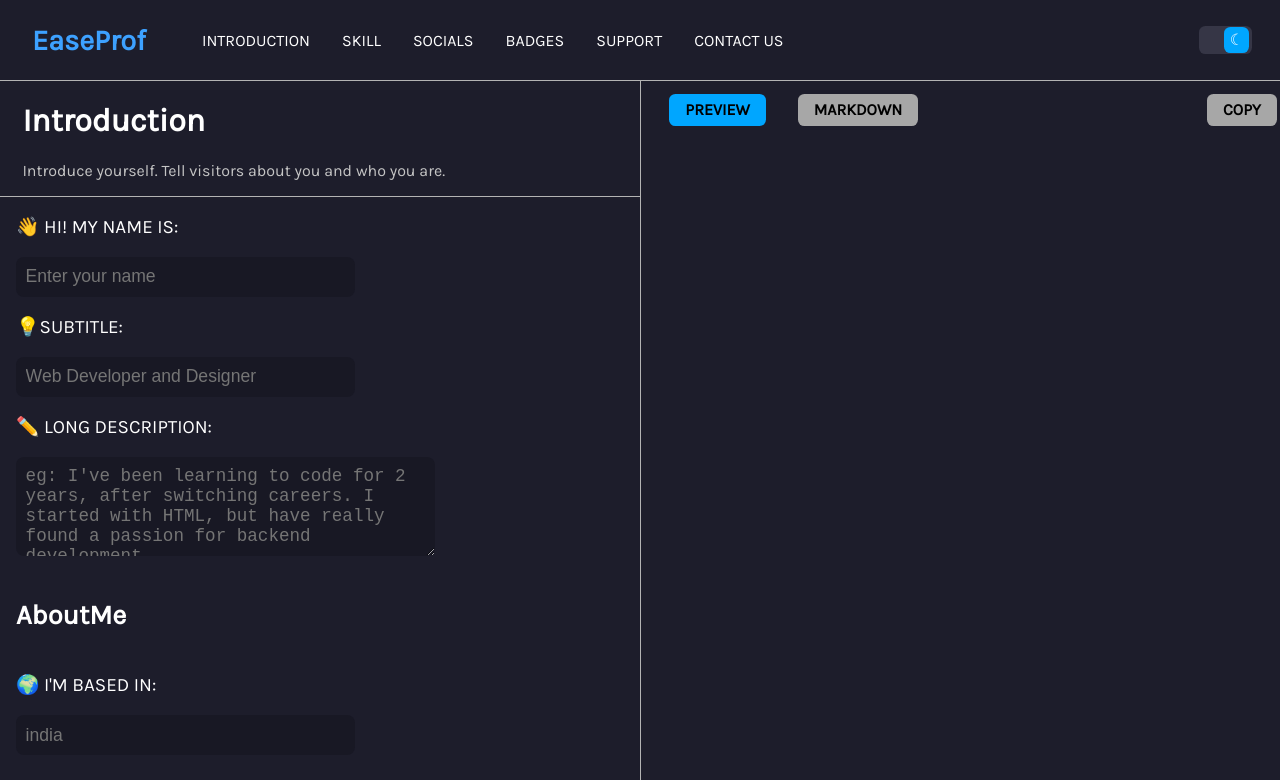
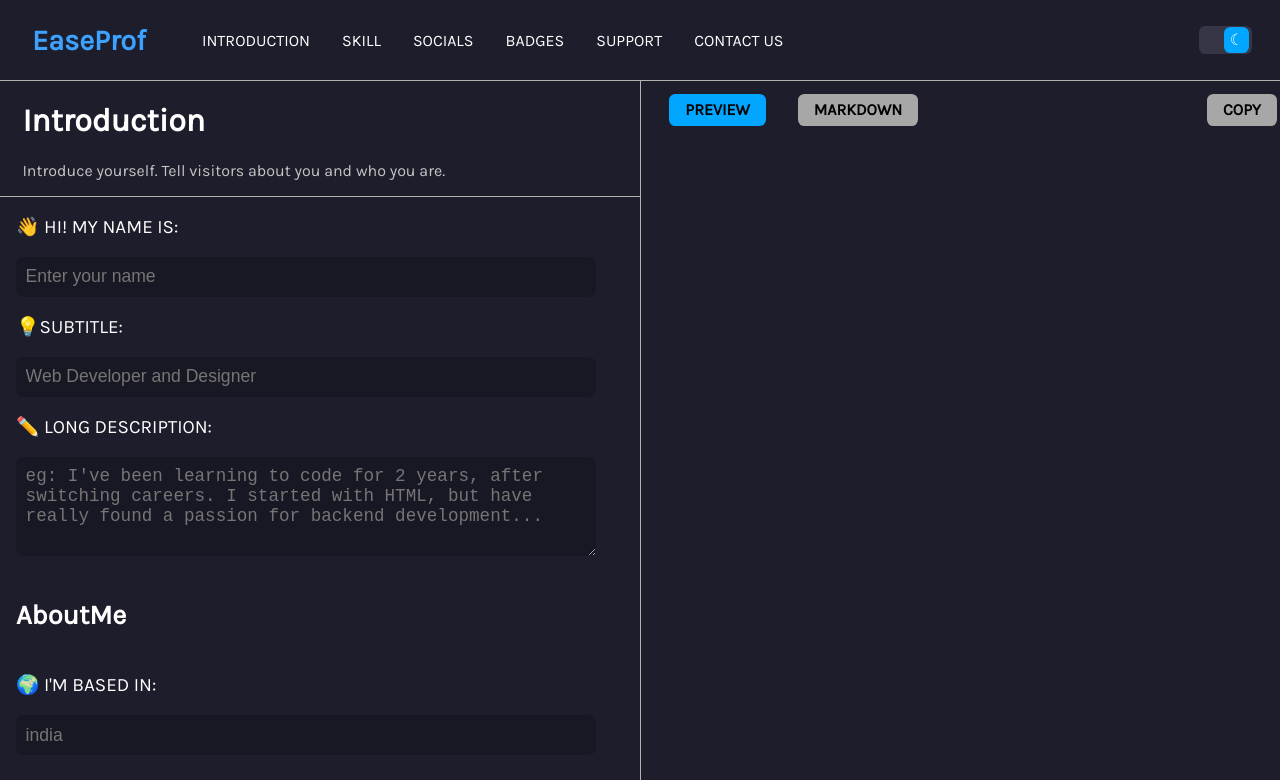
Before and after one commit to JASH-PATEL-6566/EaseProf, a React (Create React App) app: page / in a window 1280 px wide. Shown: the top 780 px of the page. Built offline with nearby package versions, Linux system fonts and the light colour scheme.

Commit message:
work on github badges

```diff
--- a/src/App.css
+++ b/src/App.css
@@ -177,7 +177,8 @@ input[type="checkbox"].toggle:checked + label::before {
   display: flex;
   align-items: center;
   border-radius: 0.5rem;
-  width: 20rem;
+  /* width: 20rem; */
+  width: 90%;
   padding: 0.6rem;
   caret-color: var(--font-dark);
   color: var(--font-dark);
@@ -203,6 +204,11 @@ input[type="checkbox"].toggle:checked + label::before {
   padding: 0.6rem;
   caret-color: var(--font-dark);
   outline: none;
+}
+
+#w3review {
+  max-width: 90%;
+  width: 90%;
 }
 
 .header {
--- a/src/Components/Badges/Badgesmain.js
+++ b/src/Components/Badges/Badgesmain.js
@@ -4,7 +4,7 @@ import badgesData from '../../Data/badgesData';
 import Stylediv from './Stylediv';
 import Cards from './Cards';
 
-export default function Badgesmain() {
+export default function Badgesmain(props) {
 
     const styles = badgesData.main.style.map(style => {
         return (
@@ -22,6 +22,7 @@ export default function Badgesmain() {
                 title={card.title}
                 sub={card.sub}
                 id={card.id}
+                click={props.click}
             />
         );
     })
--- a/src/Components/Badges/Cards.js
+++ b/src/Components/Badges/Cards.js
@@ -17,7 +17,7 @@ export default function Cards(props) {
         <>
             <label className='github-card-bar' htmlFor={`${props.id}`}>
                 <input type="checkbox" className='bar' id={`${props.id}`} />
-                <label className='title-name-git' htmlFor={`${props.id}`}>{props.title}</label>
+                <label className='title-name-git' onClick={props.click} htmlFor={`${props.id}`}>{props.title}</label>
             </label>
             {/* <div className='stats-sup'>
                 {props.select && (props.sub === 'stats' && { items })}
--- a/src/Components/MainContainer.js
+++ b/src/Components/MainContainer.js
@@ -26,7 +26,6 @@ export default function MainContainer(props) {
         const link = '';
         const value = '';
         element = putvalue;
-        // console.log(element)
         setinner(prev => {
             if (linkPresent) {
                 outputHeaderData[putvalue].link = e.target.value
@@ -48,7 +47,6 @@ export default function MainContainer(props) {
             PrevSkillData.count++;
             ans = true
         }
-        // console.log(PrevSkillData.count)
         settoggle(prev => {
             skillName[toggle] = ans
             return ({
@@ -61,29 +59,26 @@ export default function MainContainer(props) {
     function socialChange(e) {
         const putvalue = e.target.getAttribute('putvalue');
         element = putvalue
-        // console.log(putvalue)
         setuser(prev => {
             PreviewSocialData[putvalue].value = e.target.value
             return (e.target.value)
         })
-        // console.log('value : ' + e.target.value)
         PreviewSocialData.count = e.target.value.length;
-        // console.log(PreviewSocialData.count)
     }
+
     function supportChange(e) {
         const putvalue = e.target.getAttribute('putvalue');
         element = putvalue
-        // console.log(putvalue)
         setuser(prev => {
             previewSupportData[putvalue].value = e.target.value
             return (e.target.value)
         })
-        // console.log('value : ' + e.target.value)
         previewSupportData.count = e.target.value.length;
-        // console.log(PreviewSocialData.count)
     }
-    // console.log(PreviewSocialData[element].value)
-    // console.log('*****************************************************')
+
+    function addBadges(e) {
+        console.log(e.target.innerText);
+    }
 
     return (
         <main className='main-container'>
@@ -100,11 +95,11 @@ export default function MainContainer(props) {
                 {props.active.Support && <Supportmain
                     onEvent={supportChange}
                 />}
-                {props.active.Badges && <Badgesmain />}
+                {props.active.Badges && <Badgesmain
+                    click={addBadges}
+                />}
             </div>}
-            {!props.active.AboutMe && <Output
-            // onEvent={output_toggle}
-            />}
+            {!props.active.AboutMe && <Output />}
             {props.active.AboutMe && <About />}
             {props.active.AboutMe && <AboutImg />}
         </main>
--- a/src/Components/introsection/IntroFormContainer.js
+++ b/src/Components/introsection/IntroFormContainer.js
@@ -9,7 +9,7 @@ export default function IntroFormContainer(props) {
             <div className='header'>
                 <p className='title'>{props.title}</p>
                 {props.type === "text" && <input onChange={props.onEvent} putvalue={`${props.value}`} className='inputfield' type="text" placeholder={props.placeholder} />}
-                {props.type === "textarea" && <textarea onChange={props.onEvent} putvalue={`${props.value}`} id="w3review" name="w3review" className='input' rows="4" cols="50" placeholder={props.placeholder}></textarea>}
+                {props.type === "textarea" && <textarea onChange={props.onEvent} putvalue={`${props.value}`} id="w3review" name="w3review" className='input' rows="4" cols="90" placeholder={props.placeholder}></textarea>}
             </div>
             {props.name === "aboutMe" &&
                 <div className='aboutme'>
```
